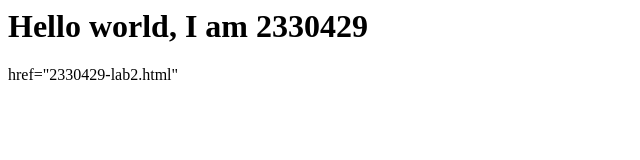
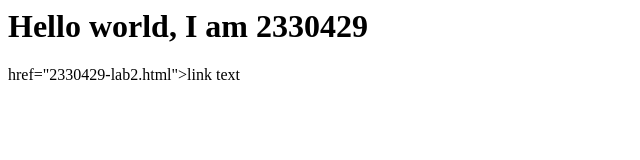
Before and after one commit to LMWits/2330429_Lab01, a plain HTML site: page index.html in a window 1280 px wide. Shown: the full height of the page, 0-640 px from the left. Drawn offline with Linux system fonts and the light colour scheme.

Commit message:
Update index.html

```diff
--- a/index.html
+++ b/index.html
@@ -3,6 +3,6 @@
 <html>
   <body>
     <h1>Hello world, I am 2330429 </h1>
-    <a>href="2330429-lab2.html"</a>
+    <a>href="2330429-lab2.html">link text</a>
   </body>
 </html>
```
